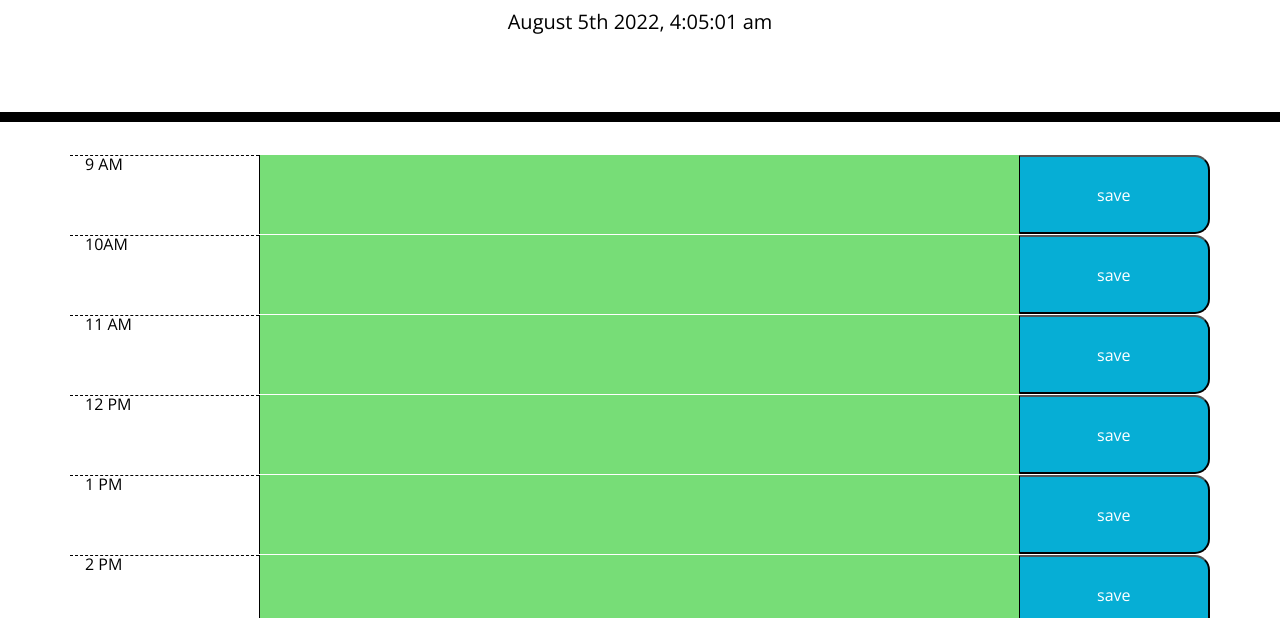
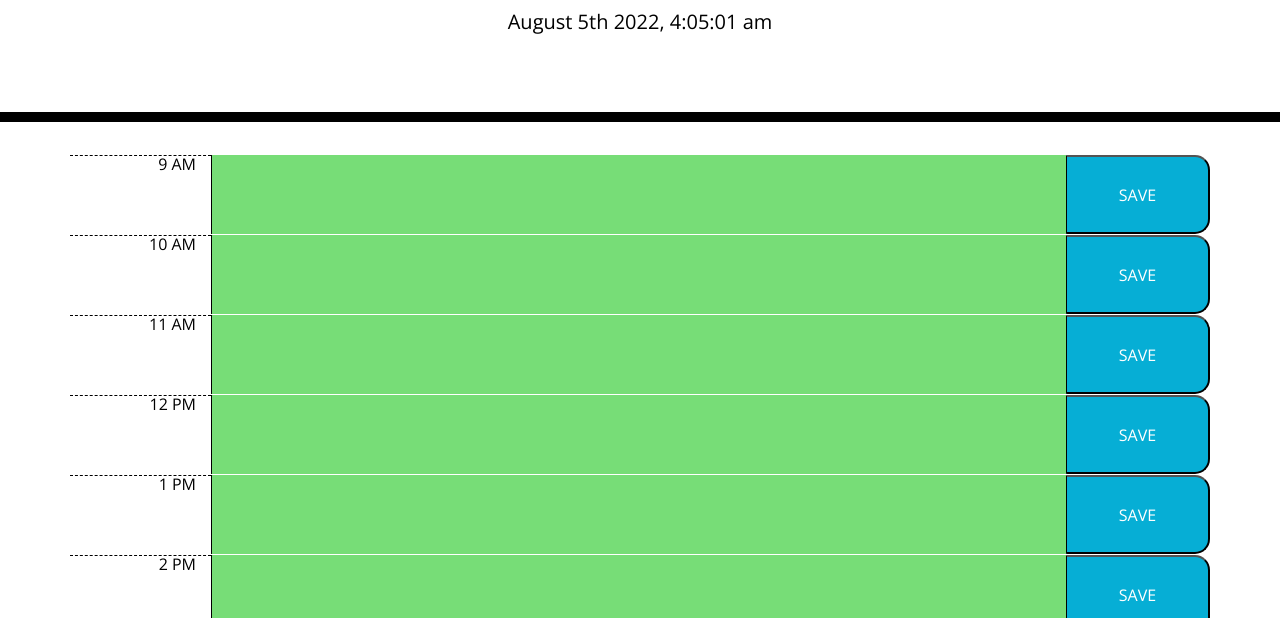
Before and after one commit to KatSKang/work-day-scheduler, a plain HTML site: page index.html in a window 1280 px wide. Shown: the part 182-800 px from the top of the page. Drawn offline with nearby package versions, Linux system fonts and the light colour scheme.

Commit message:
edited font color, forEach and saveBtn function

```diff
--- a/assets/css/styles/style.css
+++ b/assets/css/styles/style.css
@@ -36,25 +36,27 @@ body {
     border-top: 1px solid white;;
   }
 
+  /* changed text color and text align to black for better visibility */
   .hour {
     background-color: #ffffff;
     color: #000000;
     border-top: 1px dashed #000000;
+    text-align: end;
   }
 
   .past {
     background-color: #d3d3d3;
-    color: white;
+    color: black;
   }
 
   .present {
     background-color: #ff6961;
-    color: white;
+    color: black;
   }
 
   .future {
     background-color: #77dd77;
-    color: white;
+    color: black;
   }
 
   .saveBtn {
@@ -65,7 +67,7 @@ body {
     color: white;
   }
 
-  .saveBtn i:hover {
+  .saveBtn:hover {
     font-size: 20px;
     transition: all .3s ease-in-out;
   }
--- a/assets/js/script.js
+++ b/assets/js/script.js
@@ -1,4 +1,5 @@
-var timeBlocks = document.querySelector('.container');
+var timeBlocks = $('.container');
+var hours = ["9 AM", "10 AM", "11 AM", "12 PM", "1 PM", "2 PM", "3 PM", "4 PM", "5 PM", "6 PM"]
 
 //shows current date and time in header
 window.onload = todaysDate();
@@ -8,79 +9,24 @@ function todaysDate() {
     setInterval(todaysDate,1000);
 }
 
-//variable for hours and task associated
-var myDay = [
-    {
-        hour: "9 AM",
-        time: 9
-    },
-    {
-        hour: "10AM",
-        time: 10
-    },
-    {
-        hour: "11 AM",
-        time: 11,
-    },
-    {
-        hour: "12 PM",
-        time: 12
-    },
-    {
-        hour: "1 PM",
-        time: 13
-    },
-    {
-        hour: "2 PM",
-        time: 14
-    },
-    {
-        hour: "3 PM",
-        time: 15
-    },
-    {
-        hour: "4 PM",
-        time: 16
-    },
-    {
-        hour: "5 PM",
-        time: 17
-    },
-    {
-        hour: "6 PM",
-        time: 18
+//create row elements for the hours
+hours.forEach((value, index) => {
+    var newRow = $('<div>').attr('class', 'row')
+    var hourEl = $('<div>').attr('class', 'hour col').text(value)
+    var textEl = $('<textarea>').val(localStorage.getItem(value))
+    var saveEl = $('<button>').attr('class', 'saveBtn col').text('SAVE')
+
+    if (index + 9 < moment().format('H')){
+        textEl.attr('class', 'description col-9 past')
+    } else if (index + 9 == moment().format('H')){
+        textEl.attr('class', 'description col-9 present')
+    } else {
+        textEl.attr('class', 'description col-9 future')
     }
-]
 
-//create row elements for the hours
-function makeMyDay() {
-    for (var i = 0; i < myDay.length; i++) {
-        var newRow = document.createElement('div');
-        var hourEl = document.createElement('div');
-        var taskEl = document.createElement('textarea');
-        var saveEl = document.createElement('button');
-        newRow.classList.add('row');
-        hourEl.classList.add('hour', 'col')
-        taskEl.classList.add('description', 'col-8');
-        saveEl.classList.add('saveBtn', 'col');
-        hourEl.textContent = myDay[i].hour;
-        saveEl.textContent = "save";
-        timeBlocks.append(newRow);
-        newRow.append(hourEl,taskEl,saveEl);
-
-
-        //use the current hour to set attribute class as past,present, or future
-        if (myDay[i].time < moment().format('H')) {
-            taskEl.classList.add('past');
-        } else if (myDay[i].time == moment().format('H')) {
-            taskEl.classList.add('present');
-        } else {
-            taskEl.classList.add('future');
-        }
-    }
-}
-
-makeMyDay();
+    timeBlocks.append(newRow)
+    newRow.append(hourEl,textEl,saveEl)
+})
 
 //saves the text for the task in local storage
 $(document).ready(function () {
@@ -89,11 +35,7 @@ $(document).ready(function () {
         var hour = $(this).parent().children('.hour').text();
 
         localStorage.setItem(hour,memo);
-        console.log("value is ", memo);
-        console.log("hour is", hour);
+        console.log("The memo is", memo);
+        console.log("The hour is", hour);
     })
 })
-
-
-//TODO:
-//local storage: getItem
```
Also changed, not shown: assets/images/save-fill.svg (added), assets/images/save-icon-silhouette.png (added).
